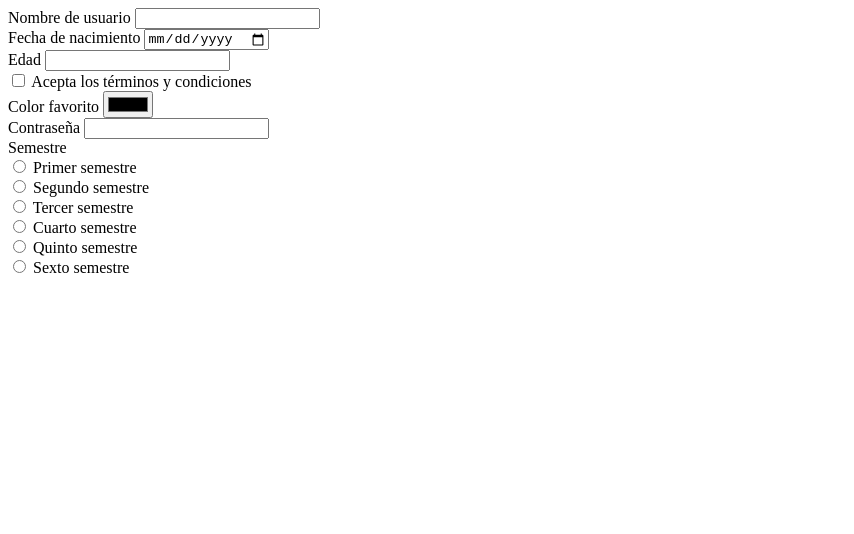
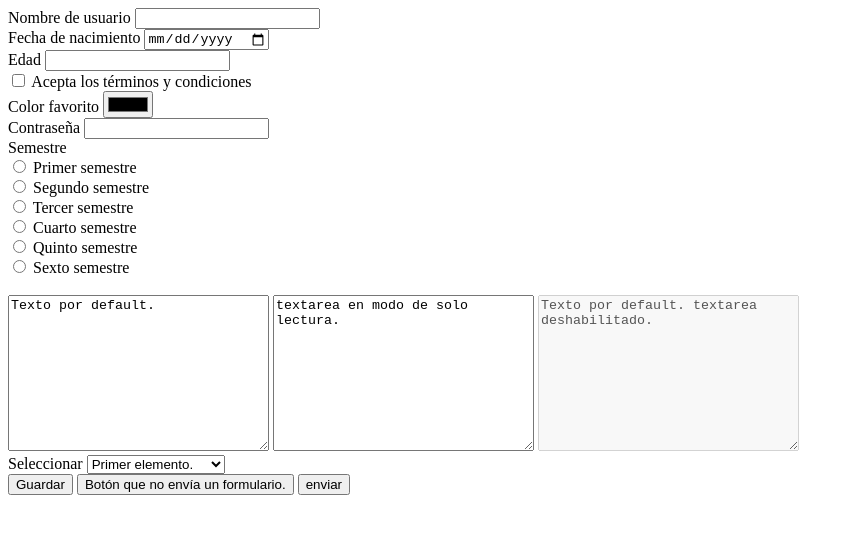
Before and after one commit to Fundamentos2122/EjerciciosClase-prueba-yeicobF, a plain HTML site: page TercerEjercicio_Formularios/index.html in a window 1280 px wide. Shown: the whole page, without its empty margins (0-854 px from the left). Drawn offline with Linux system fonts and the light colour scheme.

Commit message:
CLASE: textarea, select, button, input
Código comentado respecto a los temas mencionados en el título del
commit. Esto es lo que hemos visto en la primera parte de la clase.

```diff
--- a/TercerEjercicio_Formularios/index.html
+++ b/TercerEjercicio_Formularios/index.html
@@ -5,7 +5,7 @@
       <meta charset="UTF-8">
       <meta http-equiv="X-UA-Compatible" content="IE=edge">
       <meta name="viewport" content="width=device-width, initial-scale=1.0">
-      <title>FORMULARIOS - Martes, 24 de AGOSTO del 2021</title>
+      <title>FORMULARIOS - [Martes, 24 - Jueves, 25] de AGOSTO del 2021</title>
     </head>
 
     <body>
@@ -78,6 +78,67 @@
         <label for="semester">Sexto semestre</label>
         <br>
 
+        <!-- Jueves, 26 de AGOSTO del 2021 -->
+        <br>
+        <!--
+          textarea: Control de entrada en donde podemos ingresar más texto.
+          Ingresar contenidos más grandes. Al dar enter se puede hacer el salto
+          de párrafo.
+         -->
+        <label for="description"></label>
+        <!--
+          Los valores del textarea son como un estimado del tamaño, pero se
+          puede cambiar el tamaño del cuadro de texto.
+          Si se ponen espacios y demás en el texto default, se incluirán, por lo que hay que mantenerlos dentro de las etiquetas.
+
+          readonly: La propiedad permite que no se pueda editar el texto.
+          disabled: El control se pone de un control más gris.
+        -->
+        <textarea name="description" id="" cols="30"
+          rows="10">Texto por default.</textarea>
+        <textarea readonly="true" name="description" id="" cols="30"
+          rows="10">textarea en modo de solo lectura.</textarea>
+        <textarea disabled="true" name="description" id="" cols="30"
+          rows="10">Texto por default. textarea deshabilitado.</textarea>
+
+        <br>
+        <label for="select">Seleccionar</label>
+        <select name="select" id="">
+          <!--
+            Podemos dar un valor distinto al texto en cada elemento. Incluso
+            puede ser un valor numérico.
+
+            Esto puede ser útil para las bases de datos.
+          -->
+          <option value="1">Primer elemento.</option>
+          <option value="2">Segundo elemento.</option>
+          <option value="3">Tercer elemento.</option>
+        </select>
+
+        <br>
+        <!--
+          Por defecto, cuando pasamos el mouse por encima, cambia el color.
+
+          Se utiliza más que nada cuando no se están manejando datos de un formulario.
+
+          Para evitar que el botón haga el envío de datos al estar dentro de un formulario, agregamos el atributo
+
+            type="button"
+
+          Si no hacemos esto, por defecto enviará la información del formulario
+          dentro del que está.
+        -->
+        <button>Guardar</button>
+        <button type="button">Botón que no envía un formulario.</button>
+
+        <!--
+          Hay un input que permite visualizar de la misma manera, solamente que
+          el texto se pondría en el atributo value en lugar de dentro de las
+          etiquetas, ya que no tiene etiqueta de cierre.
+
+          Sirve más que nada para enviar información de un formulario.
+        -->
+        <input type="submit" value="enviar">
       </form>
     </body>
 
```
